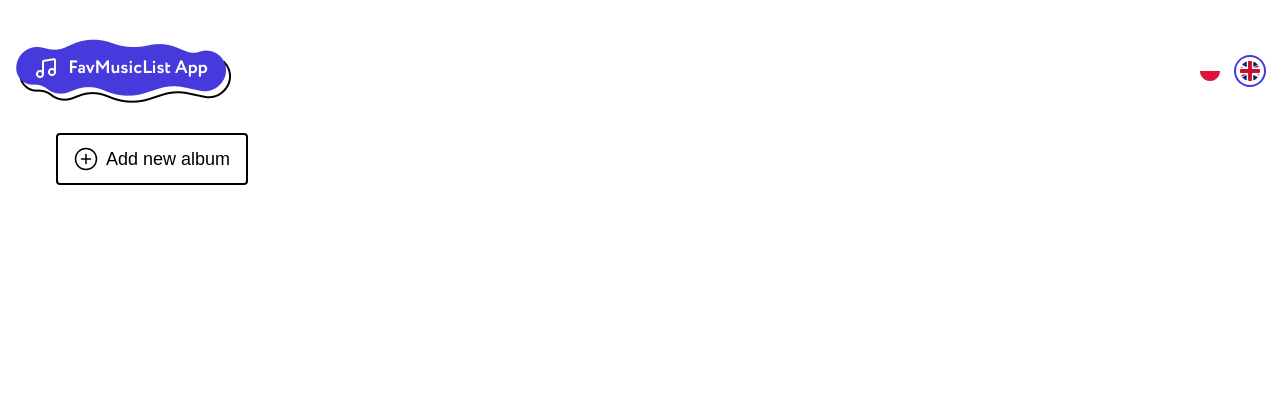
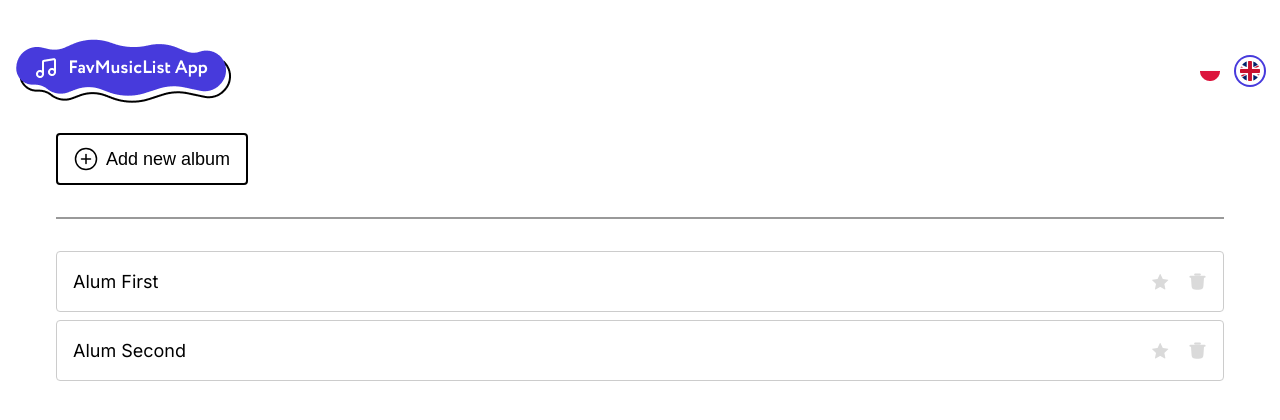
Before and after one commit to mateuszlubianka1993/FavMusicList, a Vue app: page / in a window 1280 px wide. Shown: the top 420 px of the page. Built offline with nearby package versions, Linux system fonts and the light colour scheme.

Commit message:
Create AlbumList and AlbumListItem components

```diff
--- a/src/App.vue
+++ b/src/App.vue
@@ -3,19 +3,38 @@
     <Header />
     <div class="container">
       <AlbumFormToggle />
+      <AlbumList :albums="fakeAlbums" />
     </div>
   </div>
 </template>
 
-<script lang="ts">
+<script>
 import Header from "@/components/header/Header.vue";
 import AlbumFormToggle from "@/components/albumFormToggle/AlbumFormToggle.vue";
+import AlbumList from "@/components/albumList/AlbumList.vue";
 
 export default {
   name: "App",
   components: {
     Header,
     AlbumFormToggle,
+    AlbumList,
+  },
+  data() {
+    return {
+      fakeAlbums: [
+        {
+          id: 1,
+          name: "Alum First",
+          date: "12.12.2012",
+        },
+        {
+          id: 2,
+          name: "Alum Second",
+          date: "12.12.2012",
+        },
+      ],
+    };
   },
 };
 </script>
--- /dev/null
+++ b/src/components/albumList/AlbumList.vue
@@ -0,0 +1,47 @@
+<template>
+  <div class="albumList">
+    <transition-group name="list" v-if="showList" class="albumList__content">
+      <AlbumListItem
+        v-for="album in albums"
+        :key="album.id"
+        :name="album.name"
+      />
+    </transition-group>
+  </div>
+</template>
+
+<script>
+import AlbumListItem from "@/components/albumList/AlbumListItem.vue";
+
+export default {
+  name: "AlbumList",
+  components: {
+    AlbumListItem,
+  },
+  props: {
+    albums: {
+      type: Array,
+      required: true,
+    },
+  },
+  computed: {
+    showList() {
+      return this.albums?.length > 0;
+    },
+  },
+};
+</script>
+
+<style lang="scss" scoped>
+.albumList {
+  border-top: 2px solid $color-gray-200;
+  margin-top: $space-x8;
+  padding-top: $space-x8;
+
+  &__content {
+    display: flex;
+    flex-direction: column;
+    gap: $space-x2;
+  }
+}
+</style>
--- /dev/null
+++ b/src/components/albumList/AlbumListItem.vue
@@ -0,0 +1,70 @@
+<template>
+  <div class="albumListItem">
+    <p class="albumListItem__title">
+      {{ name }}
+    </p>
+    <div class="albumListItem__actions">
+      <div class="albumListItem__actions--btn">
+        <img :src="likeIcon" alt="Add to favourites icon" />
+      </div>
+      <div class="albumListItem__actions--btn">
+        <img :src="removeIcon" alt="Remove icon" />
+      </div>
+    </div>
+  </div>
+</template>
+
+<script>
+import likeIcon from "@/assets/icons/Star.svg";
+import removeIcon from "@/assets/icons/Trash.svg";
+
+export default {
+  name: "AlbumListItem",
+  props: {
+    name: {
+      type: String,
+      required: true,
+    },
+  },
+  data() {
+    return {
+      likeIcon,
+      removeIcon,
+    };
+  },
+};
+</script>
+
+<style lang="scss" scoped>
+.albumListItem {
+  border: 1px solid $color-gray-100;
+  border-radius: $radius-base;
+  padding: $space-x4;
+  display: flex;
+  align-content: center;
+  justify-content: space-between;
+
+  &__title {
+    font-size: $font-size-title;
+  }
+
+  &__actions {
+    display: flex;
+    align-items: center;
+    gap: $space-x4;
+
+    &--btn {
+      max-height: $space-x6;
+      @include flex-center;
+      cursor: pointer;
+      transition: all 0.3s ease-in;
+
+      &:hover {
+        img {
+          filter: brightness(0) saturate(100%);
+        }
+      }
+    }
+  }
+}
+</style>
--- a/src/styles/_variables.scss
+++ b/src/styles/_variables.scss
@@ -6,6 +6,7 @@ $color-primary: $color-blue-100;
 $color-active: $color-blue-100;
 $color-error: #FF4D4F;
 $color-gray-100: #ccc;
+$color-gray-200: #999;
 // Font variables
 $font-family-base: 'Inter', sans-serif;
 $font-weight-normal: 400;
```
Also changed, not shown: src/assets/icons/Star.svg (added), src/assets/icons/Trash.svg (added).
